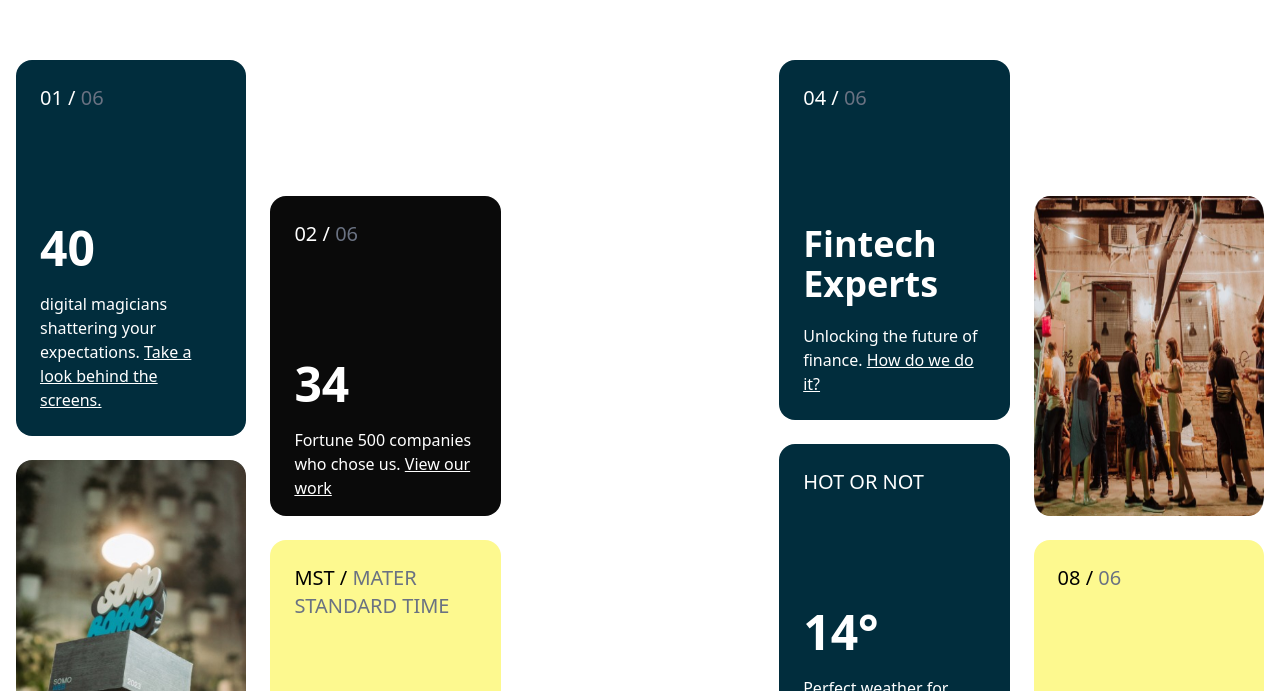
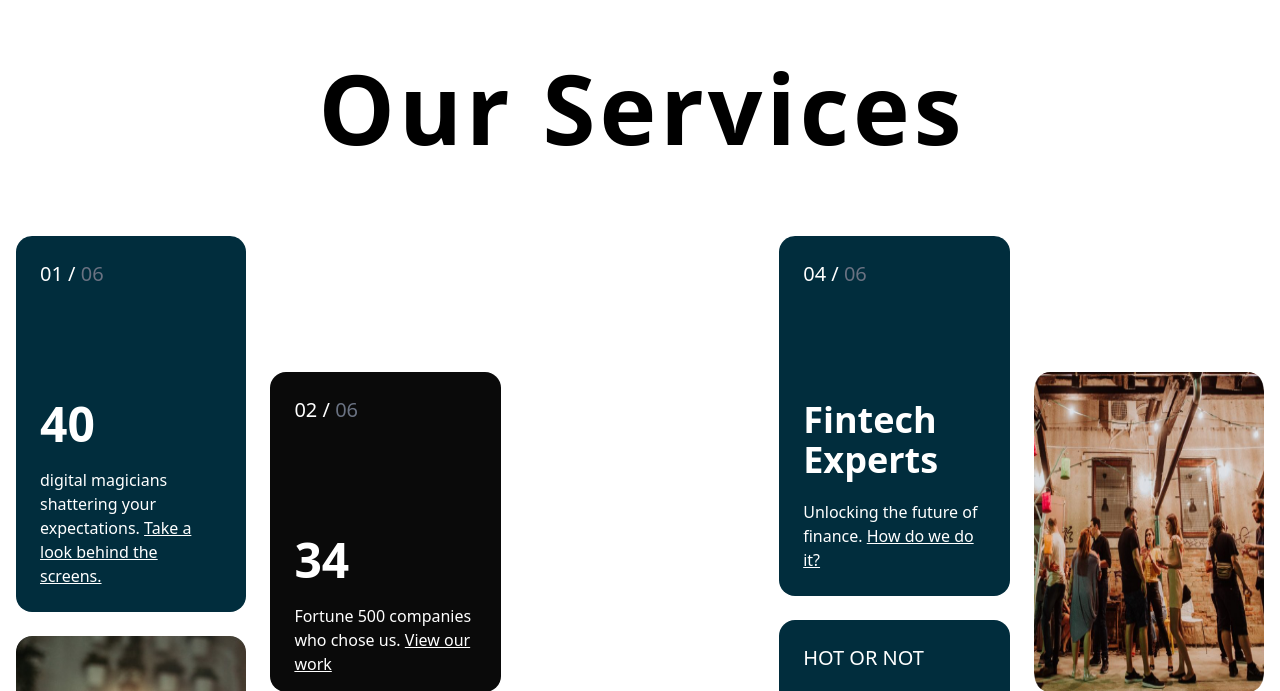
Before and after one commit to joySutradhor/Ethicalden-gsap, a Next.js app: page / in a window 1280 px wide. Shown: the part 2049-2740 px from the top of the page. Built offline with nearby package versions, Linux system fonts and the light colour scheme.

Commit message:
added title in our services

```diff
--- a/app/layout.js
+++ b/app/layout.js
@@ -1,7 +1,5 @@
 import { Geist, Geist_Mono } from "next/font/google";
 import "./globals.css";
-import Footer from "@/components/Shared/Footer/Footer";
-import HeaderBanner from "./home/HeaderBanner/HeaderBanner";
 
 const geistSans = Geist({
   variable: "--font-geist-sans",
--- a/components/Gallery/gallery.jsx
+++ b/components/Gallery/gallery.jsx
@@ -12,6 +12,36 @@ const GalleryMain = () => {
     const col2Ref = useRef(null);
     const col4Ref = useRef(null);
     const col5Ref = useRef(null);
+
+
+
+    // title animation
+    const titleRef = useRef(null);
+    const charRefs = useRef([]);
+
+    useEffect(() => {
+        if (!charRefs.current.length) return;
+
+        gsap.fromTo(charRefs.current,
+            { color: 'gray' },
+            {
+                color: 'black',
+                stagger: {
+                    from: 'random',
+                    each: 0.05,
+                },
+                ease: 'power2.out',
+                scrollTrigger: {
+                    trigger: titleRef.current,
+                    start: "top 90%",
+                    end: "top 50%",
+                    toggleActions: "play none none none",
+                }
+            }
+        );
+    }, []);
+
+
 
     useEffect(() => {
         const video = videoRef.current;
@@ -115,9 +145,27 @@ const GalleryMain = () => {
         };
     }, []);
 
+
     return (
         <>
-            <section ref={sectionRef} className="min-h-screen bg-white flex justify-center items-center mt-[5vh] md:mt-[15vh] lg:mt-[20vh] py-10 px-4 lg:mb-[1000px] relative">
+            <section ref={sectionRef} className="min-h-screen bg-white  mt-[5vh] md:mt-[15vh] lg:mt-[20vh] py-10 px-4 lg:mb-[1000px] relative">
+
+                {/* Title with character spans */}
+                <h2
+                    className="text-3xl sm:text-5xl md:text-6xl lg:text-7xl xl:text-8xl font-bold text-gray-400 pb-4 flex justify-center flex-wrap mb-16"
+                    ref={titleRef}
+                >
+                    {"Our Services".split("").map((char, i) => (
+                        <span
+                            key={i}
+                            ref={(el) => (charRefs.current[i] = el)}
+                            className="mx-[1px] sm:mx-[2px]"
+                        >
+                            {char === " " ? "\u00A0" : char}
+                        </span>
+                    ))}
+                </h2>
+                <div className='flex justify-center items-center'>
                     <div className="grid grid-cols-1 sm:grid-cols-2 md:grid-cols-4 lg:grid-cols-5 gap-6 w-full relative">
 
                         {/* First Column */}
@@ -194,6 +242,7 @@ const GalleryMain = () => {
                             </div>
                         </div>
                     </div>
+                </div>
             </section>
         </>
     );
```
Lines whose indentation alone changed are shown as unchanged.
